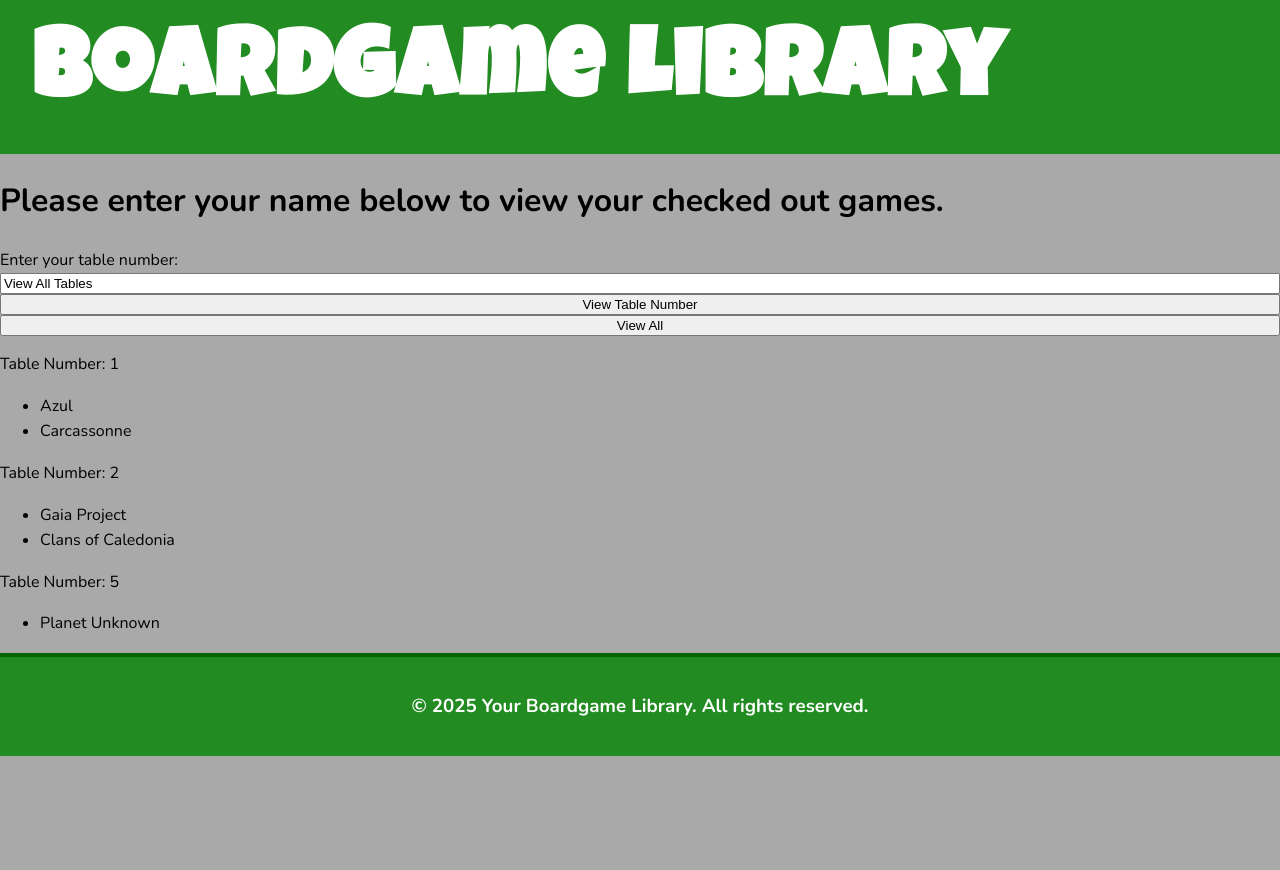
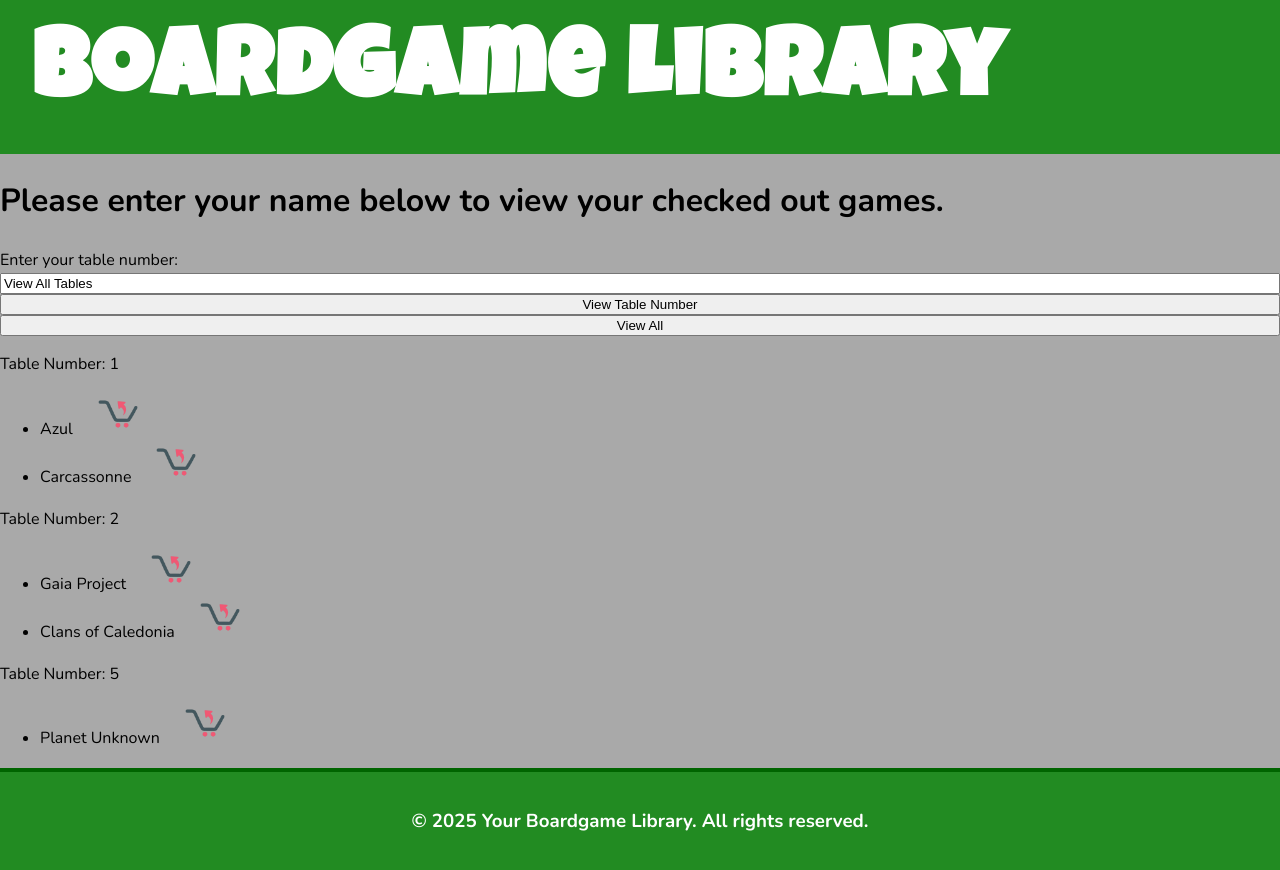
Before and after one commit to cdbroyles/Boardgame-Library-Full-Stack-Project, a React (Vite) app in the folder Boardgame-Library/: page /AccountLogin in a window 1280 px wide. Both pictures are taken after typing "Sample" into the empty fields and a click on the button "View All". Before the commit the page ends 800 px from the top, so only its background shows below. Built offline with nearby package versions, Linux system fonts and the light colour scheme.

Commit message:
Checkout from view by table number now works.  Next, I need to get check out from view all tables to work.

```diff
--- a/Boardgame-Library/src/components/CheckInGame.jsx
+++ b/Boardgame-Library/src/components/CheckInGame.jsx
@@ -2,7 +2,7 @@ const CheckInGame = (prop) => {
     return (
     <img
         src="src/assets/RemoveFromCartIcon.png"
-        onClick={() => {prop.processCheckIn();}}
+        onClick={() => {prop.processCheckIn(prop.game);}}
         alt="Remove from Cart"
         id="remove-from-cart-icon"
         className="shopping-cart-icon"
--- a/Boardgame-Library/src/pages/ListOfCheckedOutItems.jsx
+++ b/Boardgame-Library/src/pages/ListOfCheckedOutItems.jsx
@@ -1,21 +1,38 @@
+import { useEffect, useState } from "react";
 import checkedOutItems from "../assets/CheckedOutItems";
 import CheckInGame from "../components/CheckInGame";
 
 let ListOfCheckedOutItems = (prop) => {
+    const [updateList, setUpdateList] = useState(false);
+
+    useEffect(() => {
+        if (updateList) {
+            setTimeout(() => {
+                setUpdateList(false);
+            }, 50);
+        }
+    }, [updateList]);
+
     //Checkin function needed b/c cannot alternate a prop value within a component.
-    const processCheckIn = () => {
-        console.log(checkedOutItems);
-        console.log("checkedOutItems = " + checkedOutItems);
-        const tableReturningItem = prop.tableNumber;
-        console.log("tableReturningItem = " + tableReturningItem);
+    const processCheckIn = (returnedItem) => {
+        let tableReturningItem = null;
+
+        // if (prop.tableNumber === "View All Tables") {
+        //     const tableReturningItem = checkedOutItems.find(table => table.games.includes(returnedItem));
+        //     // const indexOfTableReturningItem = checkedOutItems.indexOf(tableReturningItem);
+        //     // const returnedItem = tableReturningItem.games.find(game => game === prop.game.name._text);
+        //     // const indexOfReturnedItem = tableReturningItem.games.indexOf(returnedItem);
+        //     // checkedOutItems[indexOfTableReturningItem].games.splice(indexOfReturnedItem,1);
+        // }
+
+        if (typeof(prop.tableNumber) === "number") {
+            tableReturningItem = prop.tableNumber
+        }
+
         const indexOfTableReturningItem = checkedOutItems.findIndex(table => table.tableNumber === Number(tableReturningItem));
-        console.log("indexOfTableReturningItem = " + indexOfTableReturningItem);
-        console.log("checkedOutItems[indexOfTableReturningItem].games = " + checkedOutItems[indexOfTableReturningItem].games);
-        const returnedItem = checkedOutItems[indexOfTableReturningItem].games.find(game => game === prop.games );
-        console.log("returnedItem = " + returnedItem);
-        const indexOfReturnedItem = tableReturningItem.games.indexOf(returnedItem);
+        const indexOfReturnedItem = checkedOutItems[indexOfTableReturningItem].games.indexOf(returnedItem);
         checkedOutItems[indexOfTableReturningItem].games.splice(indexOfReturnedItem,1);
-        // setShowReceipt(true);
+        setUpdateList(true);
     }
 
     if (prop.tableNumber === 'View All Tables') {
@@ -26,7 +43,10 @@ let ListOfCheckedOutItems = (prop) => {
                         <p>Table Number: {table.tableNumber}</p>
                         <ul>
                             {table.games.map((game, index2) => (
-                                <li key={index2}>{game}</li>
+                                <li key={index2}>
+                                    {game}
+                                    <CheckInGame processCheckIn={processCheckIn} game={game} />
+                                </li>
                             ))}
                         </ul>
                     </div>
@@ -34,7 +54,7 @@ let ListOfCheckedOutItems = (prop) => {
             </>
         );
     } else {
-        return(
+        return (
             <>
                 <p>Table Number: {prop.tableNumber}</p>
                 <ul>
--- a/Boardgame-Library/src/pages/ViewCheckedOutItems.jsx
+++ b/Boardgame-Library/src/pages/ViewCheckedOutItems.jsx
@@ -19,7 +19,6 @@ const ViewCheckedOutItems = () => {
     const tableNumberFormSubmission = (event) => {
         event.preventDefault();
         if (tableNumber === 'View All Tables') {
-            console.log('view all worked!')
         } else {
             setTableNumberInventory(checkedOutItems.filter(table => tableNumber == table.tableNumber));
         }
@@ -75,7 +74,7 @@ const ViewCheckedOutItems = () => {
                 />
                 ) : isSubmitted && liveTableNumbers.includes(Number(tableNumber)) ? (
                     <ListOfCheckedOutItems
-                        tableNumber={tableNumber}
+                        tableNumber={Number(tableNumber)}
                         games={tableNumberInventory[0].games}
                     />
                 ) : isSubmitted ? (
```
